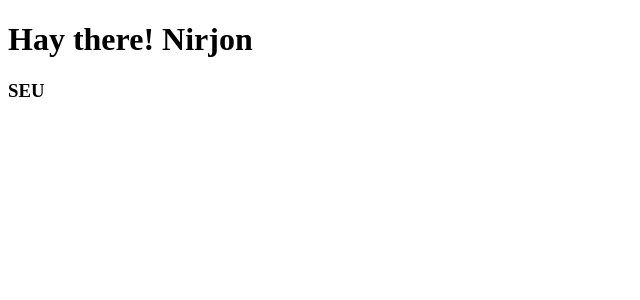
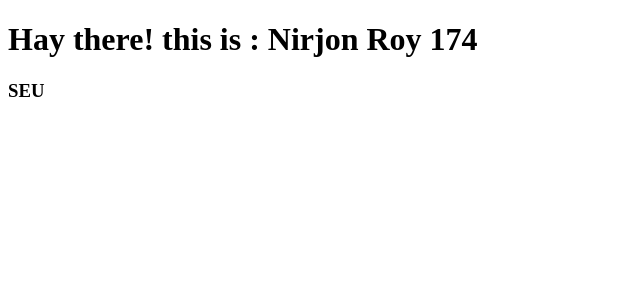
Before and after one commit to nirjonroy/React_practice, a React (Vite) app: page / in a window 1280 px wide. Shown: the top 300 px of the page, without its empty margins (0-640 px from the left). Built offline with nearby package versions, Linux system fonts and the light colour scheme.

Commit message:
Passing Arrays & Objects To Components Using Props

```diff
--- a/src/App.jsx
+++ b/src/App.jsx
@@ -1,11 +1,15 @@
 import Hello from './Components/Hello';
 
 function App() {
-
-
+const seatNumbers = [1,7,4];
+const person = {
+  name : "Nirjon Roy",
+  message : "Hay there! this is : ",
+  seatNumbers : [1,7,4],
+}
   return (
     <div className="App">
-      <Hello  name="Nirjon" message="Hay there!"/>
+      <Hello  person={person}/>
     </div>
   )
 }
--- a/src/Components/Hello.jsx
+++ b/src/Components/Hello.jsx
@@ -1,6 +1,6 @@
-function Hello({name, message}){
+function Hello({person}){
     return <div>
-        <h1>{message} {name}</h1>
+        <h1>{person.message} {person.name} {person.seatNumbers}</h1>
         <h3>SEU</h3>
     </div> ;
 }
```
